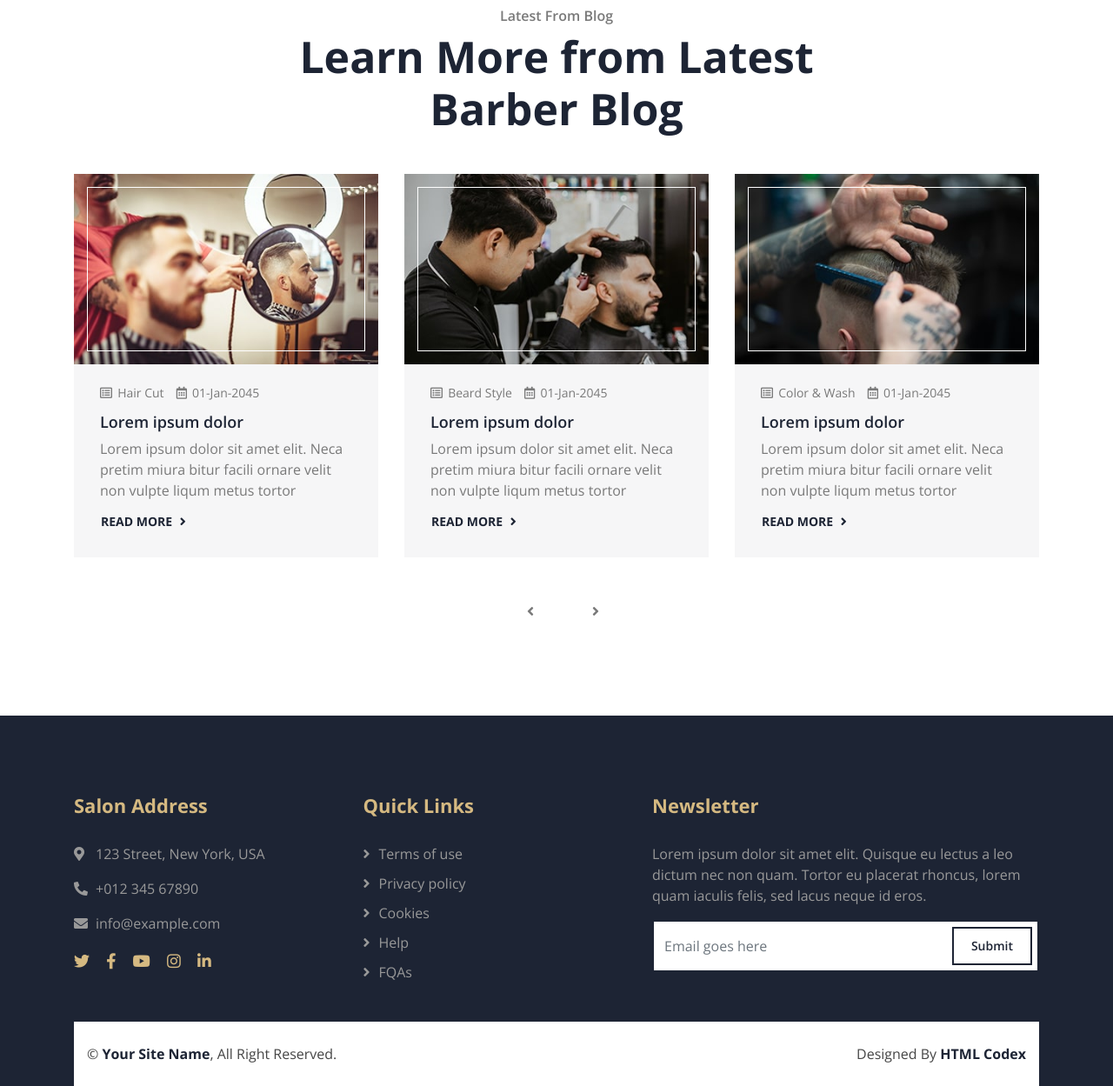
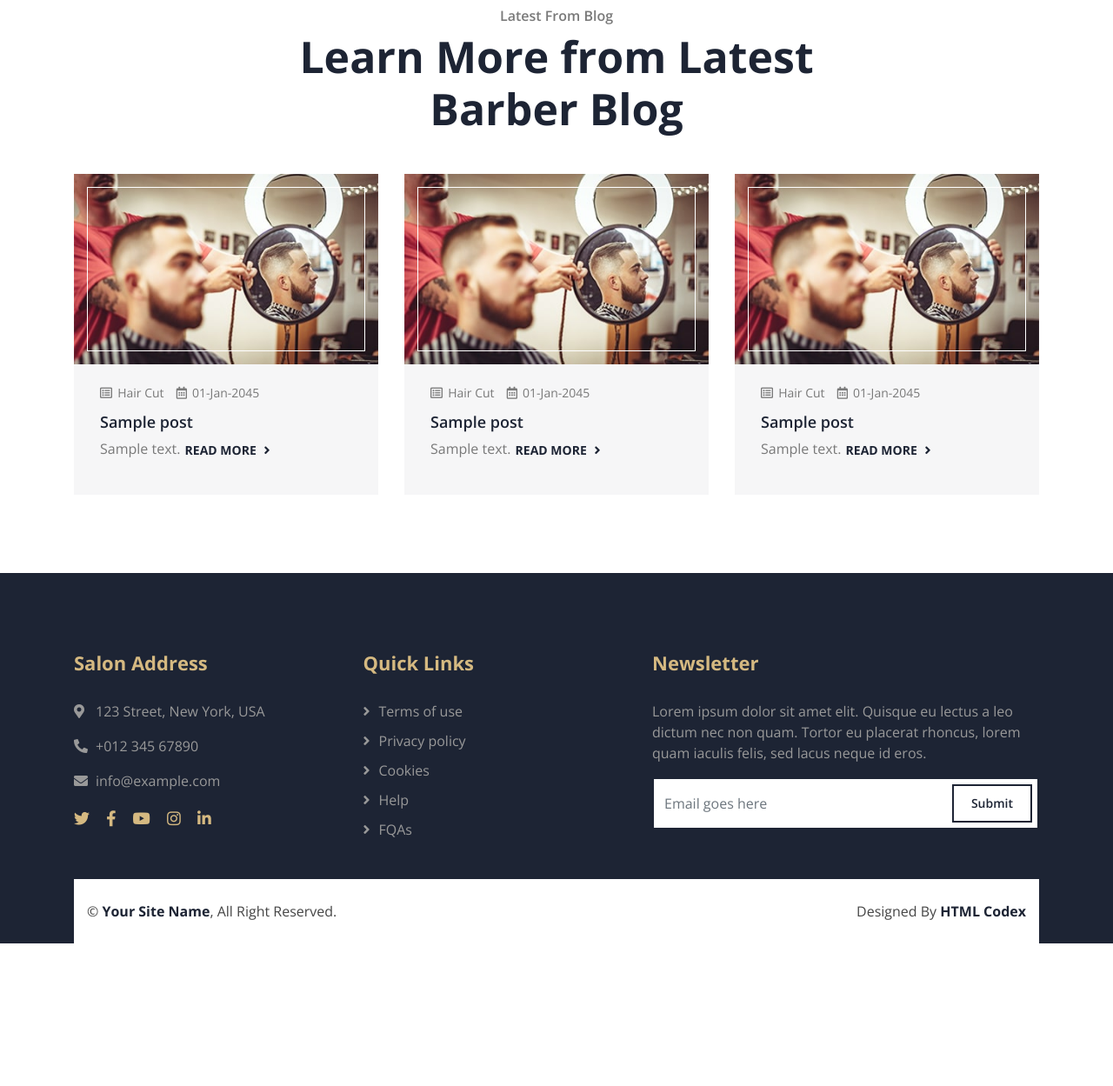
Before and after one commit to shahrom322/barber_x, a Django app: page / in a window 1280 px wide. Shown: the part 4073-5322 px from the top of the page at 87% size. After the commit the page ends 5158 px from the top, so only its background shows below. Run offline with Django 4.2, Linux system fonts and the light colour scheme; tables that the repository leaves empty hold one stand-in row (values such as "Sample post"); grey boxes marked "Sample" are stand-in pictures; some libraries are stand-ins or nearby versions.

Commit message:
Add blog view

```diff
--- a/barber/templates/barber/index.html
+++ b/barber/templates/barber/index.html
@@ -223,6 +223,7 @@
         </div>
         <div class="owl-carousel blog-carousel">
             <div class="blog-item">
+                {% for post in posts %}
                 <div class="blog-img">
                     <img src="img/blog-1.jpg" alt="Blog">
                 </div>
@@ -233,109 +234,19 @@
                     <p>01-Jan-2045</p>
                 </div>
                 <div class="blog-text">
-                    <h2>Lorem ipsum dolor</h2>
-                    <p>
-                        Lorem ipsum dolor sit amet elit. Neca pretim miura bitur facili ornare velit non vulpte liqum
-                        metus tortor
-                    </p>
-                    <a class="btn" href="">Read More <i class="fa fa-angle-right"></i></a>
+                    <h2>{{ post.name }}</h2>
+                        <p>{{ post.text}}
+
+                    <a class="btn" href="{% url 'single_page' post.id %}">Read More <i class="fa fa-angle-right"></i></a>
+
+                </div>
+                {% endfor %}
+            </div>
+
+
                 </div>
             </div>
-            <div class="blog-item">
-                <div class="blog-img">
-                    <img src="img/blog-2.jpg" alt="Blog">
-                </div>
-                <div class="blog-meta">
-                    <i class="fa fa-list-alt"></i>
-                    <a href="">Beard Style</a>
-                    <i class="fa fa-calendar-alt"></i>
-                    <p>01-Jan-2045</p>
-                </div>
-                <div class="blog-text">
-                    <h2>Lorem ipsum dolor</h2>
-                    <p>
-                        Lorem ipsum dolor sit amet elit. Neca pretim miura bitur facili ornare velit non vulpte liqum
-                        metus tortor
-                    </p>
-                    <a class="btn" href="">Read More <i class="fa fa-angle-right"></i></a>
-                </div>
-            </div>
-            <div class="blog-item">
-                <div class="blog-img">
-                    <img src="img/blog-3.jpg" alt="Blog">
-                </div>
-                <div class="blog-meta">
-                    <i class="fa fa-list-alt"></i>
-                    <a href="">Color & Wash</a>
-                    <i class="fa fa-calendar-alt"></i>
-                    <p>01-Jan-2045</p>
-                </div>
-                <div class="blog-text">
-                    <h2>Lorem ipsum dolor</h2>
-                    <p>
-                        Lorem ipsum dolor sit amet elit. Neca pretim miura bitur facili ornare velit non vulpte liqum
-                        metus tortor
-                    </p>
-                    <a class="btn" href="">Read More <i class="fa fa-angle-right"></i></a>
-                </div>
-            </div>
-            <div class="blog-item">
-                <div class="blog-img">
-                    <img src="img/blog-4.jpg" alt="Blog">
-                </div>
-                <div class="blog-meta">
-                    <i class="fa fa-list-alt"></i>
-                    <a href="">Hair Cut</a>
-                    <i class="fa fa-calendar-alt"></i>
-                    <p>01-Jan-2045</p>
-                </div>
-                <div class="blog-text">
-                    <h2>Lorem ipsum dolor</h2>
-                    <p>
-                        Lorem ipsum dolor sit amet elit. Neca pretim miura bitur facili ornare velit non vulpte liqum
-                        metus tortor
-                    </p>
-                    <a class="btn" href="">Read More <i class="fa fa-angle-right"></i></a>
-                </div>
-            </div>
-            <div class="blog-item">
-                <div class="blog-img">
-                    <img src="img/blog-5.jpg" alt="Blog">
-                </div>
-                <div class="blog-meta">
-                    <i class="fa fa-list-alt"></i>
-                    <a href="">Beard Style</a>
-                    <i class="fa fa-calendar-alt"></i>
-                    <p>01-Jan-2045</p>
-                </div>
-                <div class="blog-text">
-                    <h2>Lorem ipsum dolor</h2>
-                    <p>
-                        Lorem ipsum dolor sit amet elit. Neca pretim miura bitur facili ornare velit non vulpte liqum
-                        metus tortor
-                    </p>
-                    <a class="btn" href="">Read More <i class="fa fa-angle-right"></i></a>
-                </div>
-            </div>
-            <div class="blog-item">
-                <div class="blog-img">
-                    <img src="img/blog-6.jpg" alt="Blog">
-                </div>
-                <div class="blog-meta">
-                    <i class="fa fa-list-alt"></i>
-                    <a href="">Color & Wash</a>
-                    <i class="fa fa-calendar-alt"></i>
-                    <p>01-Jan-2045</p>
-                </div>
-                <div class="blog-text">
-                    <h2>Lorem ipsum dolor</h2>
-                    <p>
-                        Lorem ipsum dolor sit amet elit. Neca pretim miura bitur facili ornare velit non vulpte liqum
-                        metus tortor
-                    </p>
-                    <a class="btn" href="">Read More <i class="fa fa-angle-right"></i></a>
-                </div>
-            </div>
+
         </div>
     </div>
 </div>
```
